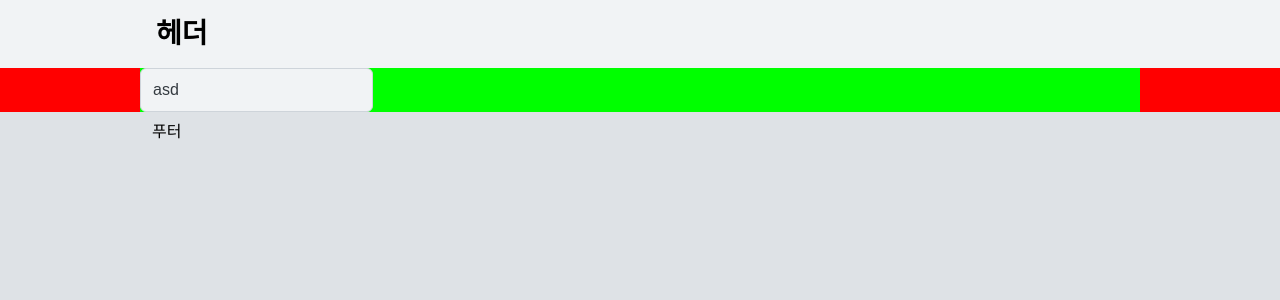
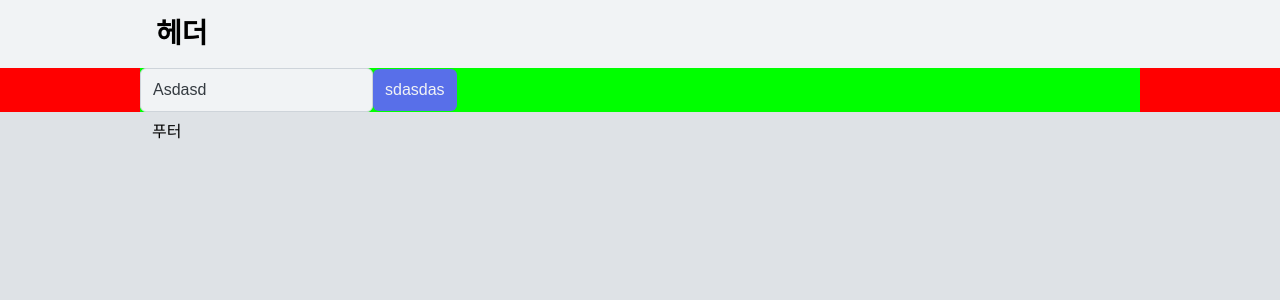
Before and after one commit to kichan05/React-Template, a React (Create React App) app: page / in a window 1280 px wide. Shown: the top 300 px of the page. Built offline with nearby package versions, Linux system fonts and the light colour scheme; a web font is replaced by a local one.

Commit message:
Input의 ts화

```diff
--- a/src/component/atoms/Button.js
+++ b/src/component/atoms/Button.js
@@ -60,7 +60,7 @@ type ButtonProps = {
   isFullWidth?: boolean,
   onClick?: () => void,
   children: React.ReactNode,
-  type: string
+  type?: string
 }
 
 const Button : React.FC<ButtonProps> = ({textColor, background, isFullWidth, children, ...rest}) => {
--- a/src/component/atoms/Input.js
+++ b/src/component/atoms/Input.js
@@ -1,4 +1,4 @@
-import styled from "styled-components";
+import styled, {css} from "styled-components";
 import {useForm} from "react-hook-form";
 import {UseFormRegisterReturn} from "react-hook-form";
 
@@ -11,7 +11,8 @@ const InputStyle = styled.input`
   border-radius: 6px;
 
   padding: 12px;
-  background-color: ${props => props.theme.color.Gray1};
+  background-color: ${({theme}) => theme.color.Gray1};
+
 
   &::placeholder {
     font-weight: 500;
@@ -21,22 +22,31 @@ const InputStyle = styled.input`
   &:focus {
     border: 1px solid ${p => p.theme.color.Gray5};
   }
+  //todo: 조금더 SEXY한 방법을 찾아보자
+  ${({theme, readOnly}) => readOnly && css`
+    background-color: ${theme.color.Gray3};
+    cursor: not-allowed;
+    user-select: none;
+
+    &:focus {
+      border: 1px solid ${p => p.theme.color.Gray4};
+    }
+  `}
 `
 
 export type InputProps = {
-  value: string | number,
+  value?: string | number,
   placeholder? : string,
   name?: string,
-  disable? : boolean,
+  readOnly? : boolean
 } & (
   | {onChange : (string) => void; register? : never}
-  | {register : UseFormRegisterReturn; onChange? : never}
+  | {register : UseFormRegisterReturn<any>; onChange? : never}
 );
 
-const Input : React.FC<InputProps> = ({...rest}) => {
-  const {register} = useForm()
+const Input : React.FC<InputProps> = ({register, ...rest}) => {
   return (
-    <InputStyle {...rest}/>
+    <InputStyle {...register} {...rest}/>
   )
 }
 
--- a/src/page/Page.tsx
+++ b/src/page/Page.tsx
@@ -4,7 +4,7 @@ import {PageBasicStyle} from "../style/BasicStyle.js";
 import Button from "../component/atoms/Button";
 import footer from "../component/organisms/Footer";
 import Input from "../component/atoms/Input";
-import {useForm} from "react-hook-form";
+import {set, useForm} from "react-hook-form";
 
 type Information = { name: string, description: string }
 
@@ -53,12 +53,19 @@ const MyForm = ({onSubmit}: MyFormProps) => {
 }
 
 const Page = () => {
-    const {register} = useForm();
+    const {register, watch} = useForm({
+        defaultValues: {
+            name: "Asdasd"
+        }
+    });
+
+    const [a, setA] = useState(false)
 
     return (
         <PageStyle>
             <div className="content">
-                <Input value={"asd"} placeholder={"sdas"} onChange={() => {}}/>
+                <Input placeholder={"sdas"} register={register("name")} readOnly={a}/>
+                <Button onClick={() => setA(!a)}>sdasdas</Button>
             </div>
         </PageStyle>
     )
```
